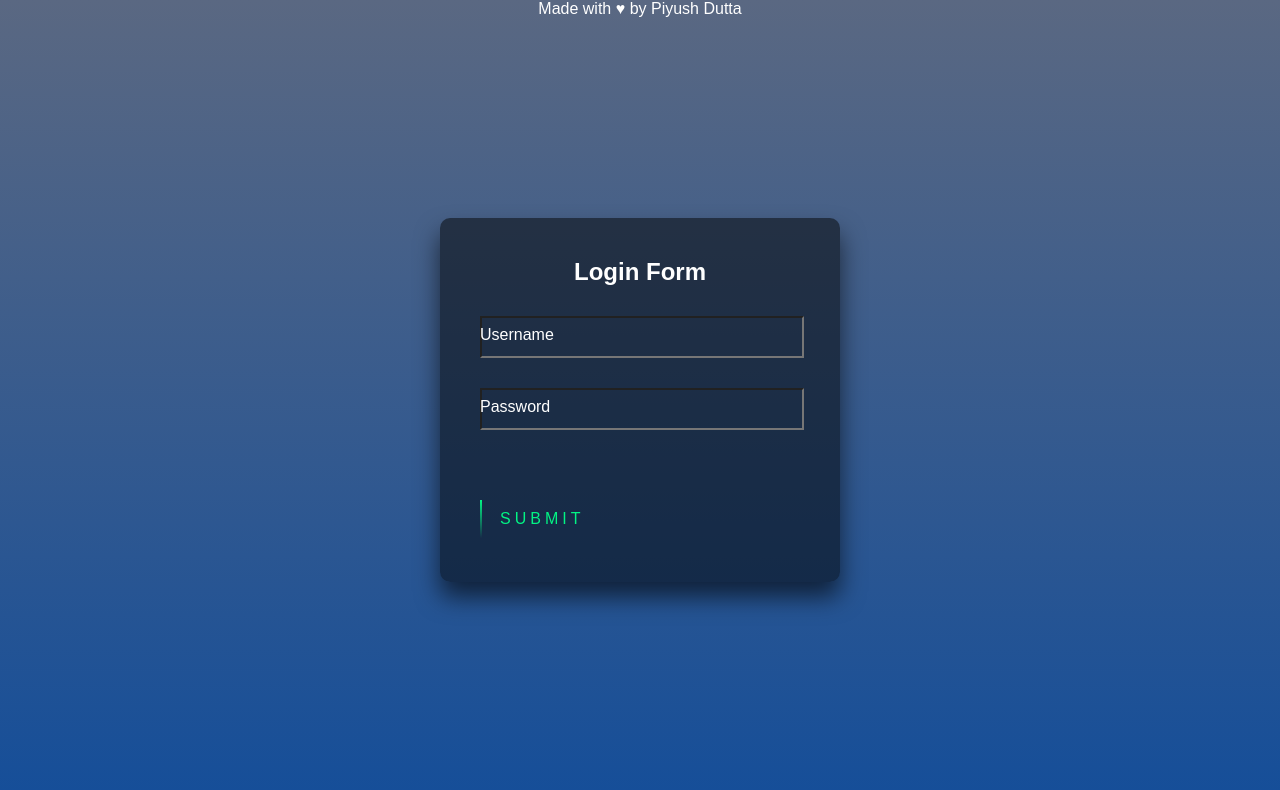
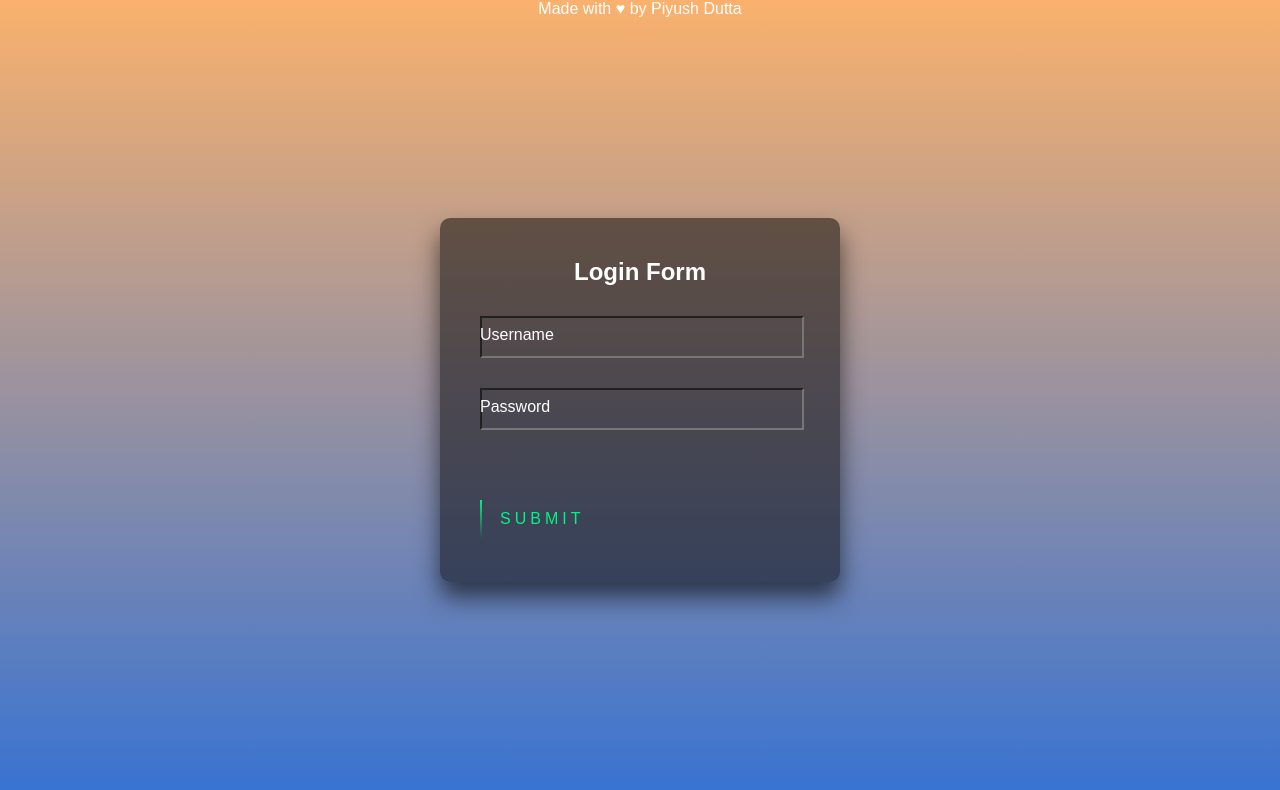
Before and after one commit to The-Freelauncer/Dynamic-Webpage-With-Enlightened-Submit-Button-, a plain HTML site: page index.html in a window 1280 px wide. Drawn offline with Linux system fonts and the light colour scheme.

Commit message:
Update index.html
Background Color change

```diff
--- a/index.html
+++ b/index.html
@@ -21,7 +21,7 @@
             margin: 0;
             padding: 0;
             font-family: sans-serif;
-            background: linear-gradient(#5a6882, #154e99);
+            background: linear-gradient(#fab16d, #3672d3);
         }
 
         .login-box {
```
